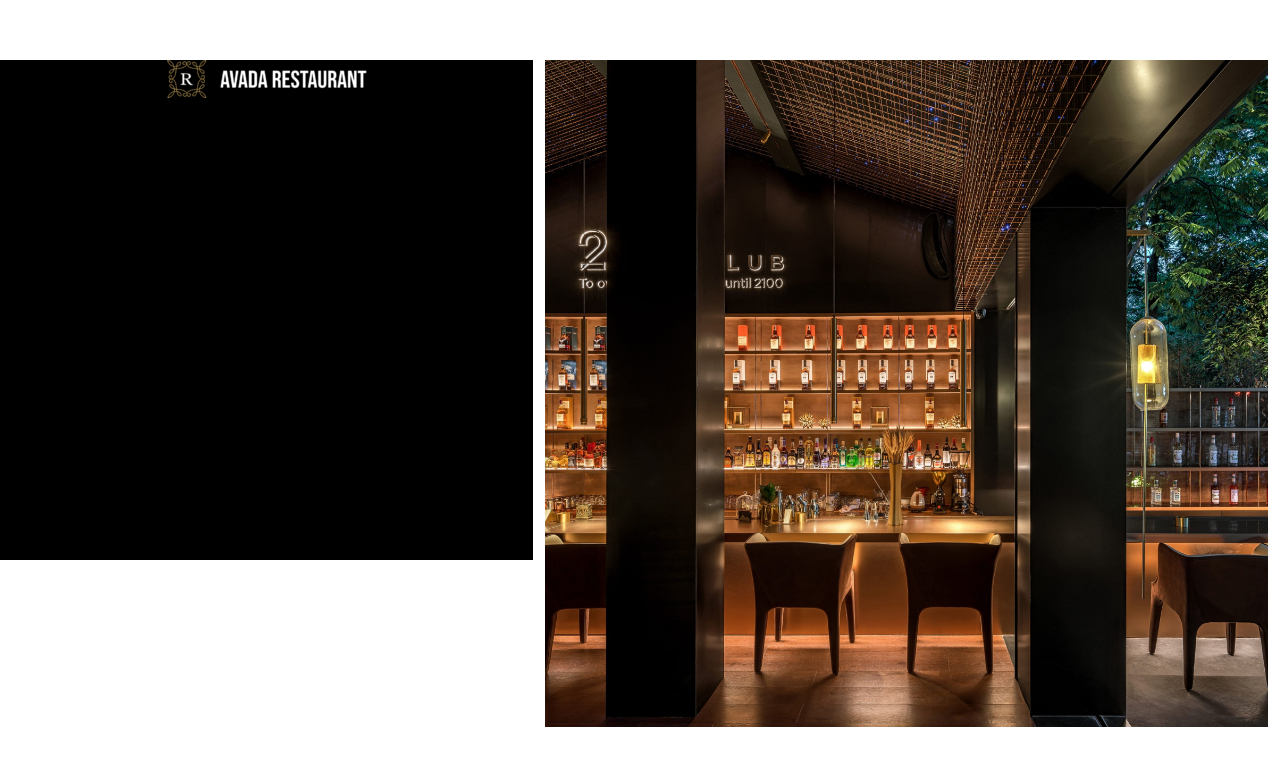
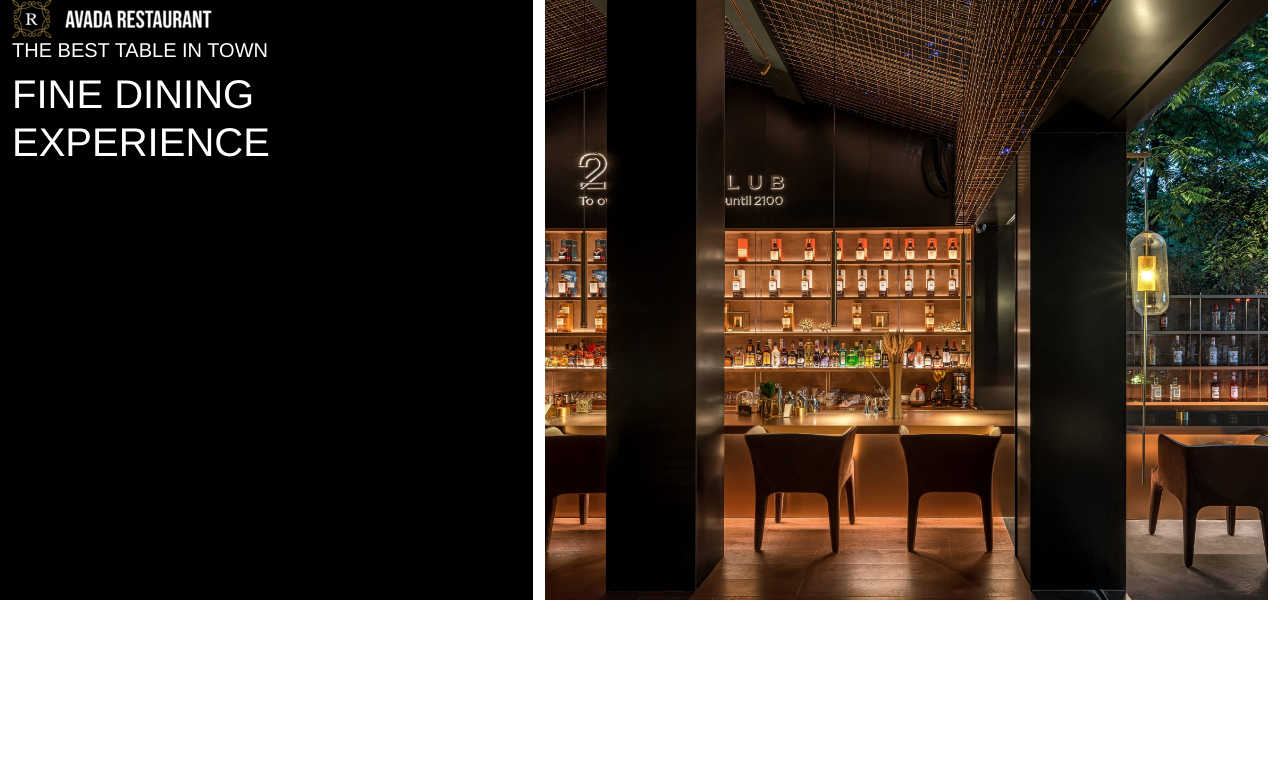
Before and after one commit to matteo92i/proj-html-vuejs, a Vue app: page / in a window 1280 px wide. Shown: the top 766 px of the page. Built offline with nearby package versions, Linux system fonts and the light colour scheme.

Commit message:
parte SX

```diff
--- a/src/App.vue
+++ b/src/App.vue
@@ -32,9 +32,9 @@ export default {
   font-family: Avenir, Helvetica, Arial, sans-serif;
   -webkit-font-smoothing: antialiased;
   -moz-osx-font-smoothing: grayscale;
-  text-align: center;
+
   color: #2c3e50;
-  margin-top: 60px;
+
 }
 
 </style>
--- a/src/components/Header.vue
+++ b/src/components/Header.vue
@@ -7,10 +7,17 @@
                   <div class="col-12">
                       <img src="../assets/img/logo.png" alt="logo">
                   </div>
+                  <div class="col-12">
+                      <h5>the best table in town</h5>
+                  </div>
+                  <div class="col-6">
+                      <h1>fine dining experience </h1>
+                  </div>
+
               </div>
 
               <div class="col-7">
-                  <img class="img-fluid" src="../assets/img/slider52x.jpg" alt="slider">
+                  <img class="img-sfondo" src="../assets/img/slider52x.jpg" alt="slider">
               </div>
 
             </div>
@@ -27,10 +34,27 @@ export default {
 </script>
 
 <style lang="scss">
-
+.img-sfondo{
+    width: 100%;
+    height: 600px;
+}
 .sfondo{
-    height: 500px;
+    height: 600px;
     background-color: black;
 }
+h5{
+    text-transform:uppercase;
+    color: white;
+}
+h1{
+    text-transform:uppercase;
+    color: white;
+    font-size: 80px;
+
+}
+
+
+
+
 
 </style>
```
